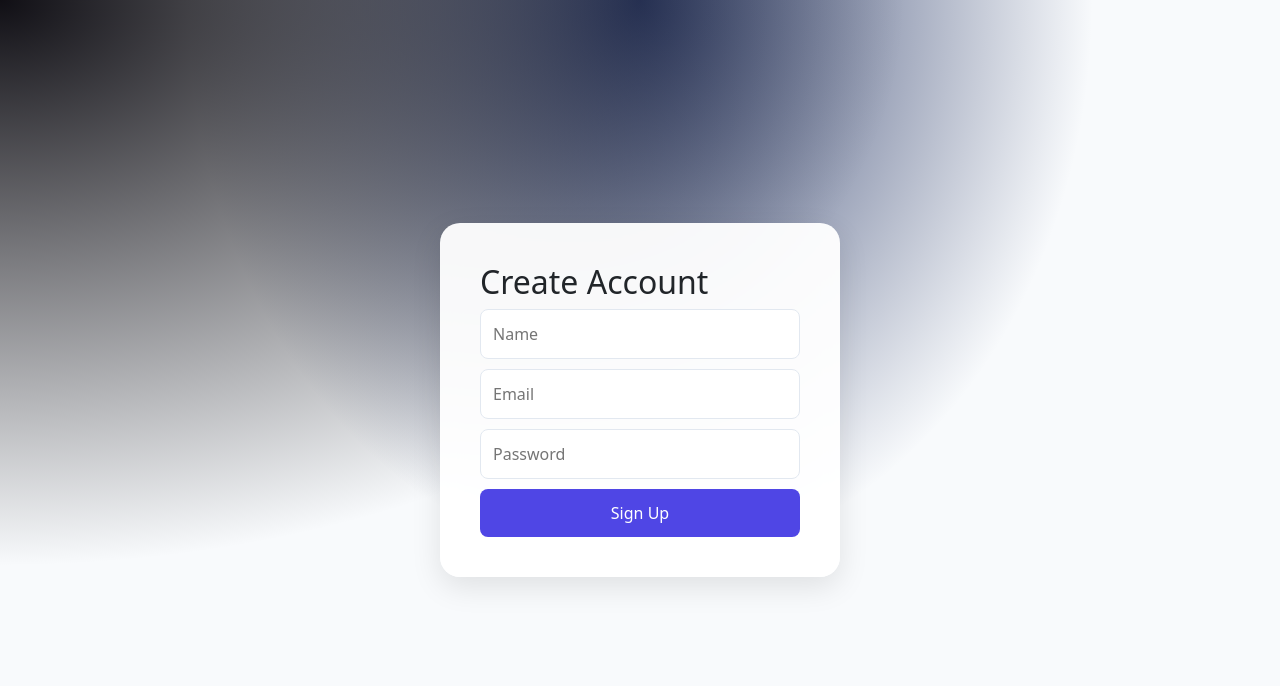
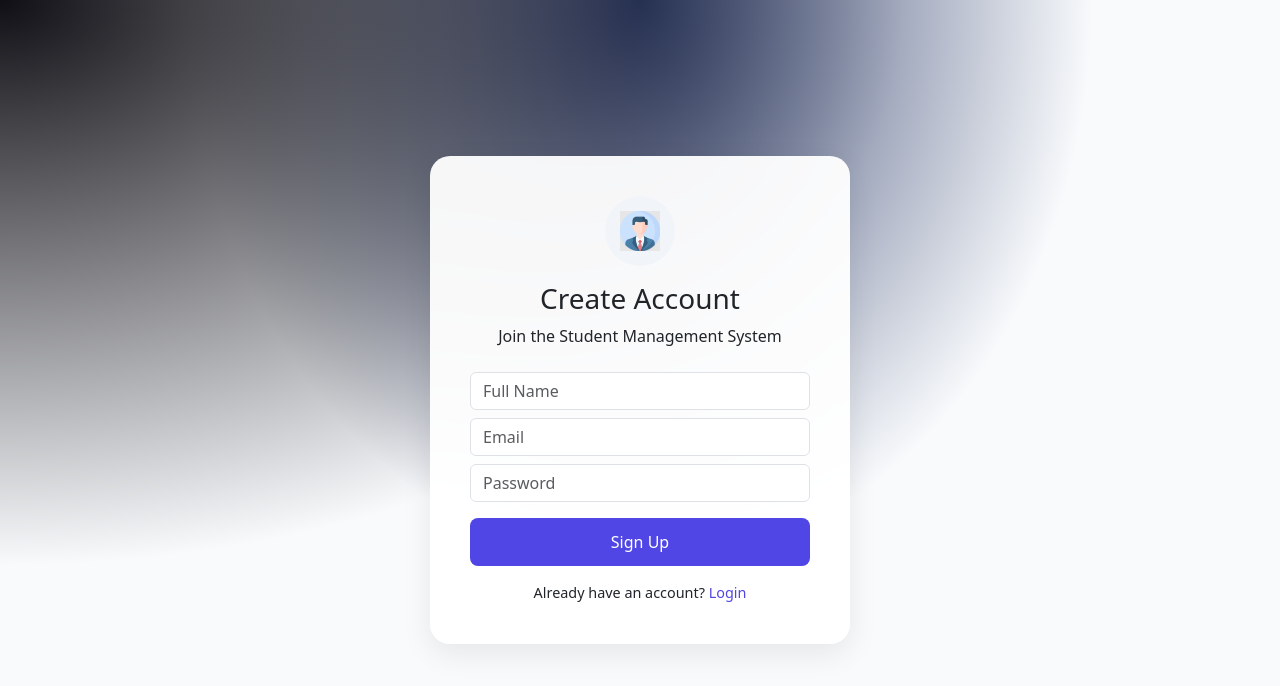
Before and after one commit to khushi519g5/Cloudora, a React (Vite) app in the folder frontend/: page /signup in a window 1280 px wide. Shown: the top 686 px of the page. Built offline with nearby package versions, Linux system fonts and the light colour scheme; no server answers.

Commit message:
debugging why signup page is comming empty in deploy link

```diff
--- a/frontend/src/Signup.jsx
+++ b/frontend/src/Signup.jsx
@@ -18,12 +18,7 @@ function Signup() {
   const [loading, setLoading] = useState(false);
 
   const handleChange = (e) => {
-    setForm({
-      ...form,
-      [e.target.name]: e.target.value,
-    });
-
-    if (error) setError("");
+    setForm({ ...form, [e.target.name]: e.target.value });
   };
 
   const handleSubmit = async (e) => {
@@ -38,24 +33,10 @@ function Signup() {
         form
       );
 
-      const token = res.data?.token;
-
-      if (!token) {
-        setError("No token received from server");
-        setLoading(false);
-        return;
-      }
-
+      const token = res.data.token;
       localStorage.setItem("token", token);
 
-      const parts = token.split(".");
-      if (parts.length !== 3) {
-        setError("Invalid token received");
-        setLoading(false);
-        return;
-      }
-
-      const payload = JSON.parse(atob(parts[1]));
+      const payload = JSON.parse(atob(token.split(".")[1]));
       const role = payload.role;
 
       setSuccess("Account created! Redirecting...");
@@ -72,12 +53,92 @@ function Signup() {
     }
   };
 
+  return (
+    <div style={styles.pageWrapper}>
+      <div style={styles.card}>
+        <div className="text-center mb-4">
+          <div style={styles.iconCircle}>
+            <img src="/image.png" alt="Logo" style={{ width: "40px" }} />
+          </div>
+          <h3>Create Account</h3>
+          <p>Join the Student Management System</p>
+        </div>
+
+        {error && (
+          <div className="alert alert-danger" style={styles.alert}>
+            {error}
+          </div>
+        )}
+
+        {success && (
+          <div className="alert alert-success" style={styles.alert}>
+            {success}
+          </div>
+        )}
+
+        <form onSubmit={handleSubmit}>
+          <div className="mb-2">
+            <input
+              type="text"
+              name="name"
+              className="form-control"
+              placeholder="Full Name"
+              onChange={handleChange}
+              required
+            />
+          </div>
+
+          <div className="mb-2">
+            <input
+              type="email"
+              name="email"
+              className="form-control"
+              placeholder="Email"
+              onChange={handleChange}
+              required
+            />
+          </div>
+
+          <div className="mb-3">
+            <input
+              type="password"
+              name="password"
+              className="form-control"
+              placeholder="Password"
+              onChange={handleChange}
+              required
+            />
+          </div>
+
+          <button
+            type="submit"
+            disabled={loading}
+            className="btn w-100 text-white"
+            style={loading ? styles.buttonLoading : styles.button}
+          >
+            {loading ? "Signing up..." : "Sign Up"}
+          </button>
+          <div style={{ textAlign: "center", marginTop: "1rem", fontSize: "0.9rem" }}>
+  Already have an account?{" "}
+  <span
+    style={{ color: "#4f46e5", cursor: "pointer", fontWeight: 500 }}
+    onClick={() => navigate("/login")}
+  >
+    Login
+  </span>
+</div>
+        </form>
+      </div>
+    </div>
+  );
+}
+
 const styles = {
   pageWrapper: {
     minHeight: "100vh",
     display: "flex",
+    justifyContent: "center",
     alignItems: "center",
-      justifyContent: "center",
     backgroundColor: "#f8fafc",
     backgroundImage: `
       radial-gradient(at 0% 0%, hsla(253,16%,7%,1) 0, transparent 50%),
@@ -85,73 +146,65 @@ function Signup() {
     `,
     backgroundAttachment: "fixed",
   },
+
   card: {
-      width: "400px",
     padding: "2.5rem",
     borderRadius: "1.25rem",
     backgroundColor: "rgba(255, 255, 255, 0.95)",
     backdropFilter: "blur(10px)",
-      boxShadow: "0 10px 30px rgba(0,0,0,0.1)",
+    boxShadow: "0 10px 30px rgba(0,0,0,0.08)",
+    width: "100%",
+    maxWidth: "420px",
   },
+
+  iconCircle: {
+    width: "70px",
+    height: "70px",
+    backgroundColor: "#f1f5f9",
+    borderRadius: "50%",
+    display: "flex",
+    alignItems: "center",
+    justifyContent: "center",
+    margin: "0 auto 1rem auto",
+  },
+
   input: {
-      width: "100%",
-      padding: "0.75rem",
-      marginBottom: "10px",
+    padding: "0.75rem 1rem",
     borderRadius: "0.5rem",
     border: "1px solid #e2e8f0",
+    fontSize: "0.95rem",
+    width: "100%",
+    outline: "none",
+    transition: "all 0.2s ease",
   },
+
   button: {
-      width: "100%",
-      padding: "0.75rem",
     backgroundColor: "#4f46e5",
-      color: "white",
     border: "none",
     borderRadius: "0.5rem",
+    fontSize: "1rem",
+    padding: "0.75rem",
+    color: "white",
+    width: "100%",
     cursor: "pointer",
+    transition: "all 0.2s ease",
+  },
+
+  buttonLoading: {
+    backgroundColor: "#818cf8",
+    border: "none",
+    borderRadius: "0.5rem",
+    padding: "0.75rem",
+    color: "white",
+    width: "100%",
+    cursor: "not-allowed",
+  },
+
+  alert: {
+    borderRadius: "0.5rem",
+    fontSize: "0.85rem",
+    padding: "0.5rem 0.75rem",
   },
 };
 
-  return (
-    <div style={styles.pageWrapper}>
-      <div style={styles.card}>
-        <h2>Create Account</h2>
-
-        {error && <p style={{ color: "red" }}>{error}</p>}
-        {success && <p style={{ color: "green" }}>{success}</p>}
-
-        <form onSubmit={handleSubmit}>
-          <input
-            name="name"
-            placeholder="Name"
-            onChange={handleChange}
-            style={styles.input}
-            required
-          />
-
-          <input
-            name="email"
-            placeholder="Email"
-            onChange={handleChange}
-            style={styles.input}
-            required
-          />
-
-          <input
-            name="password"
-            type="password"
-            placeholder="Password"
-            onChange={handleChange}
-            style={styles.input}
-            required
-          />
-
-          <button type="submit" style={styles.button} disabled={loading}>
-            {loading ? "Creating..." : "Sign Up"}
-          </button>
-        </form>
-      </div>
-    </div>
-  );
-}
-
 export default Signup;
```
Lines whose indentation alone changed are shown as unchanged.
